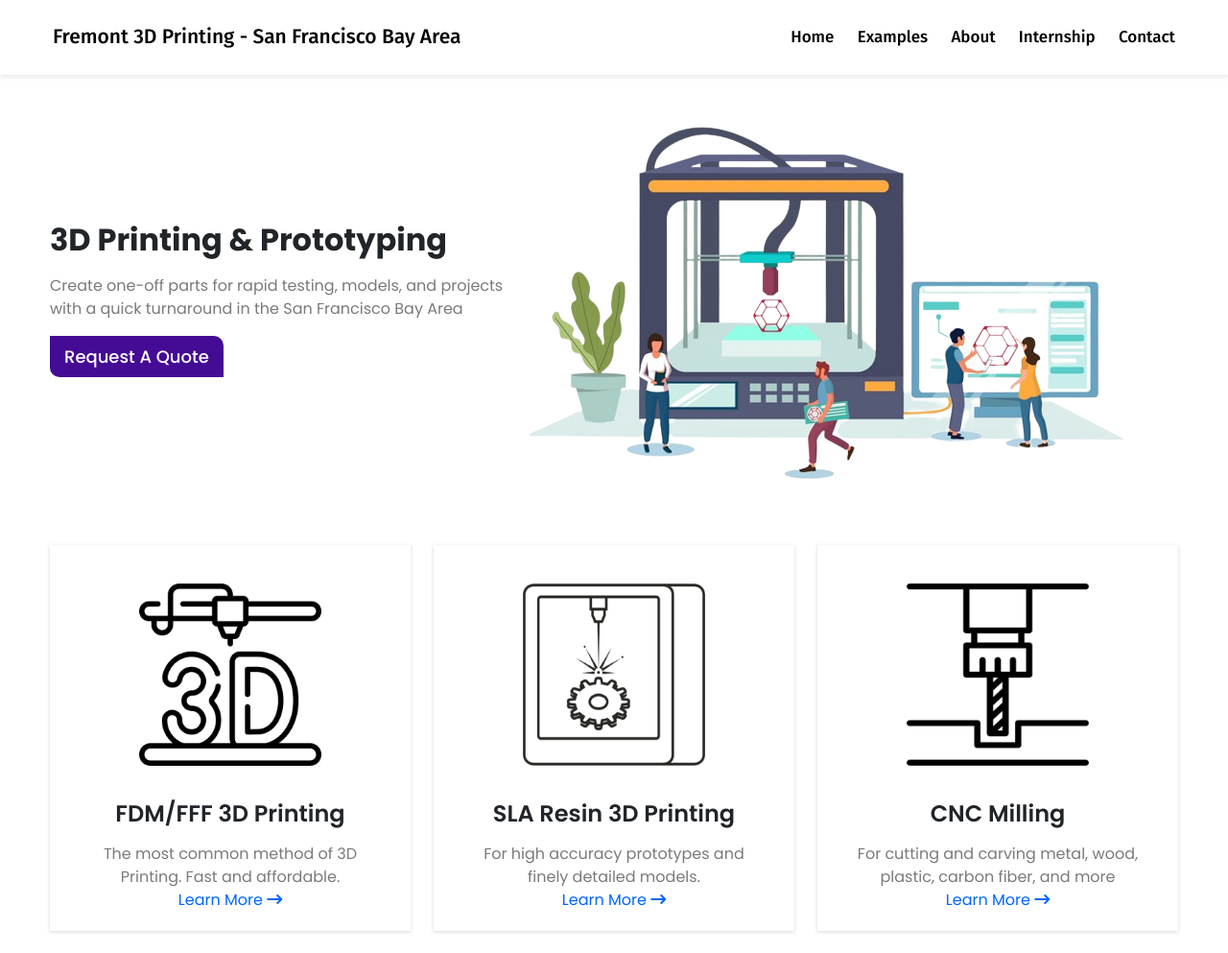
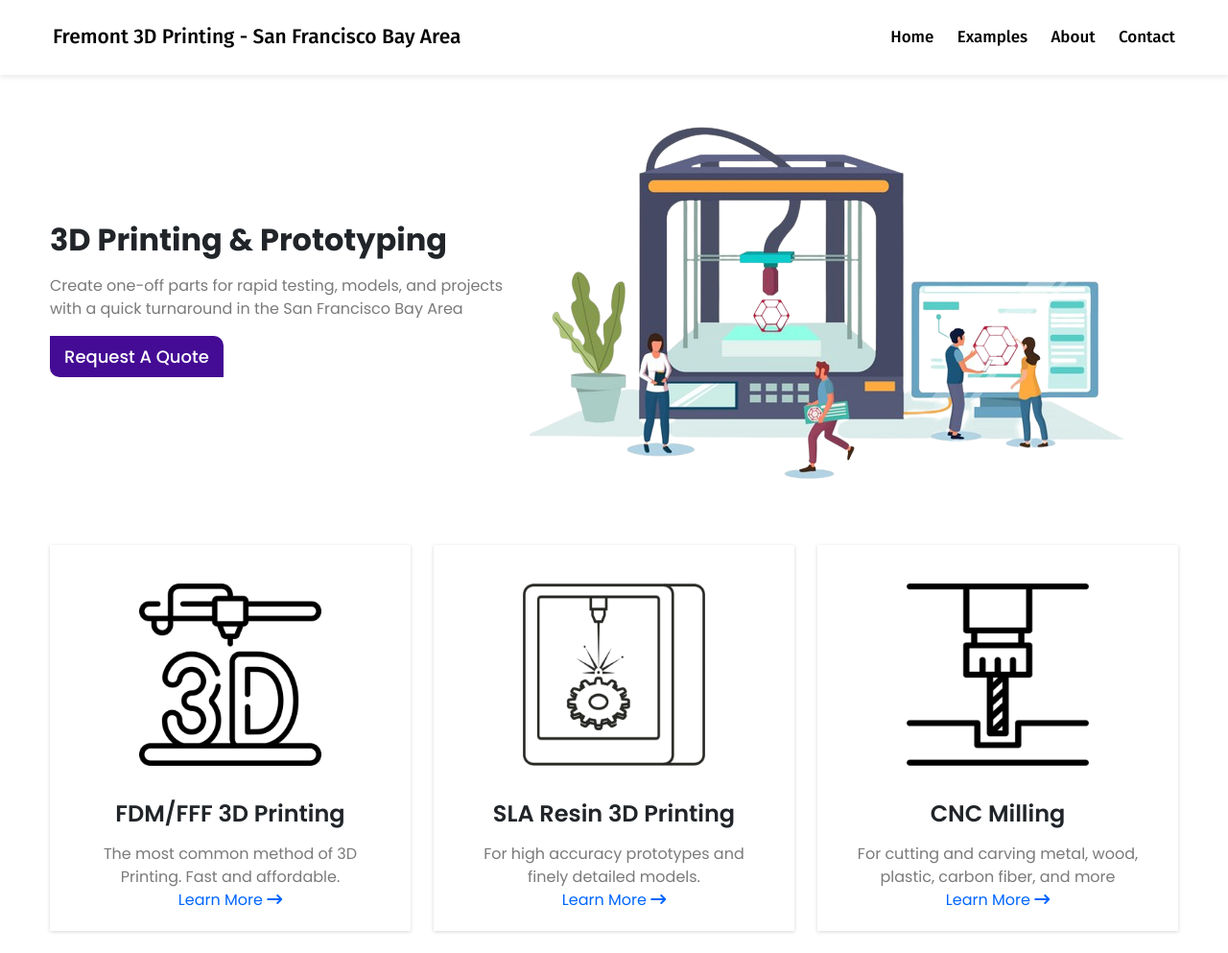
Before and after one commit to fremont3dprinting/fremont3dprinting, a plain HTML site: page index.html in a window 1280 px wide. Shown: the top 993 px of the page at 96% size. Drawn offline with nearby package versions, Linux system fonts and the light colour scheme.

Commit message:
Removed internship from nav bar

```diff
--- a/index.html
+++ b/index.html
@@ -33,7 +33,6 @@
                   <li><a href="index.html"class="active">home</a></li>
                   <li><a href="example.html">Examples</a></li>
                   <li><a href="about.html">About</a></li>
-	   	  <li><a href="https://docs.google.com/forms/d/e/1FAIpQLScMPPq0Rxl2Z6u7KGhokMRjHeavR08W4qTuXxIhI2SmBayp3g/viewform?usp=sf_link">Internship</a></li>
                   <li><a href="contact.html">Contact</a></li>
                </ul>
             </nav>
```
